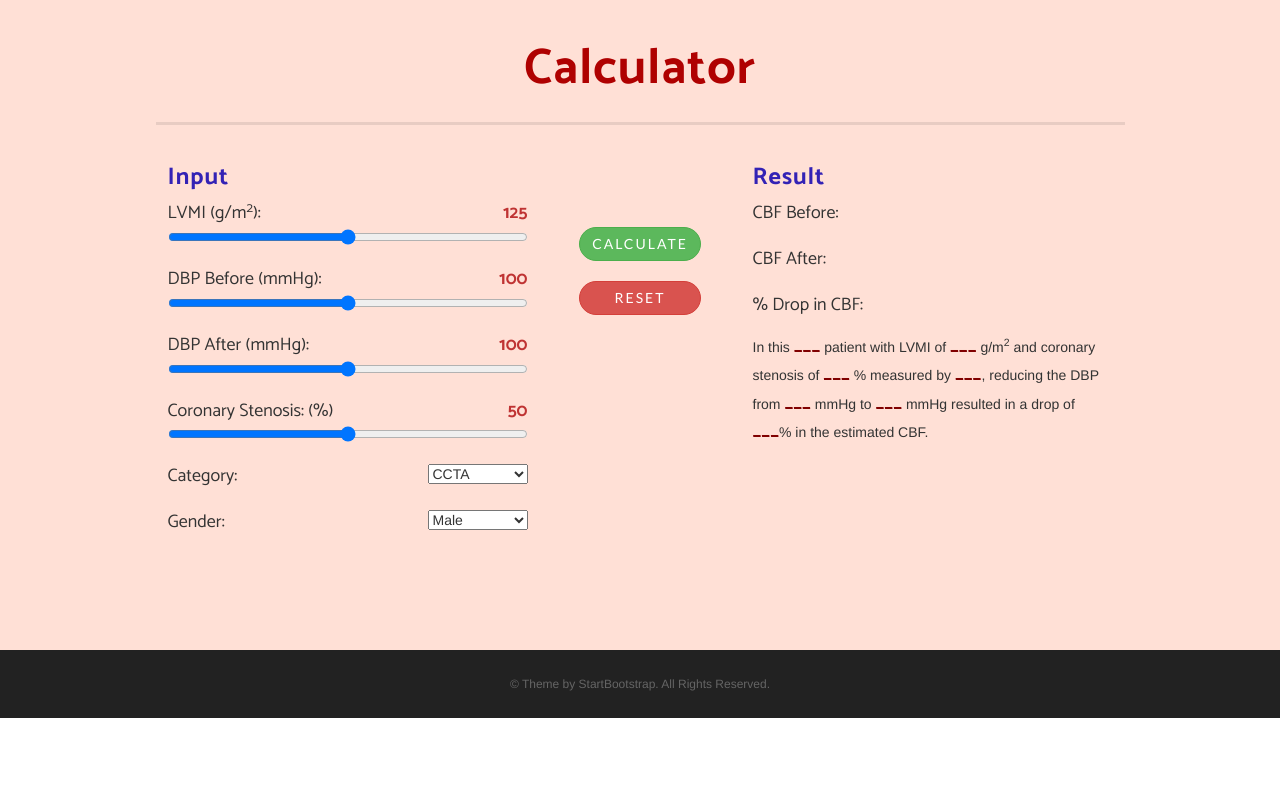
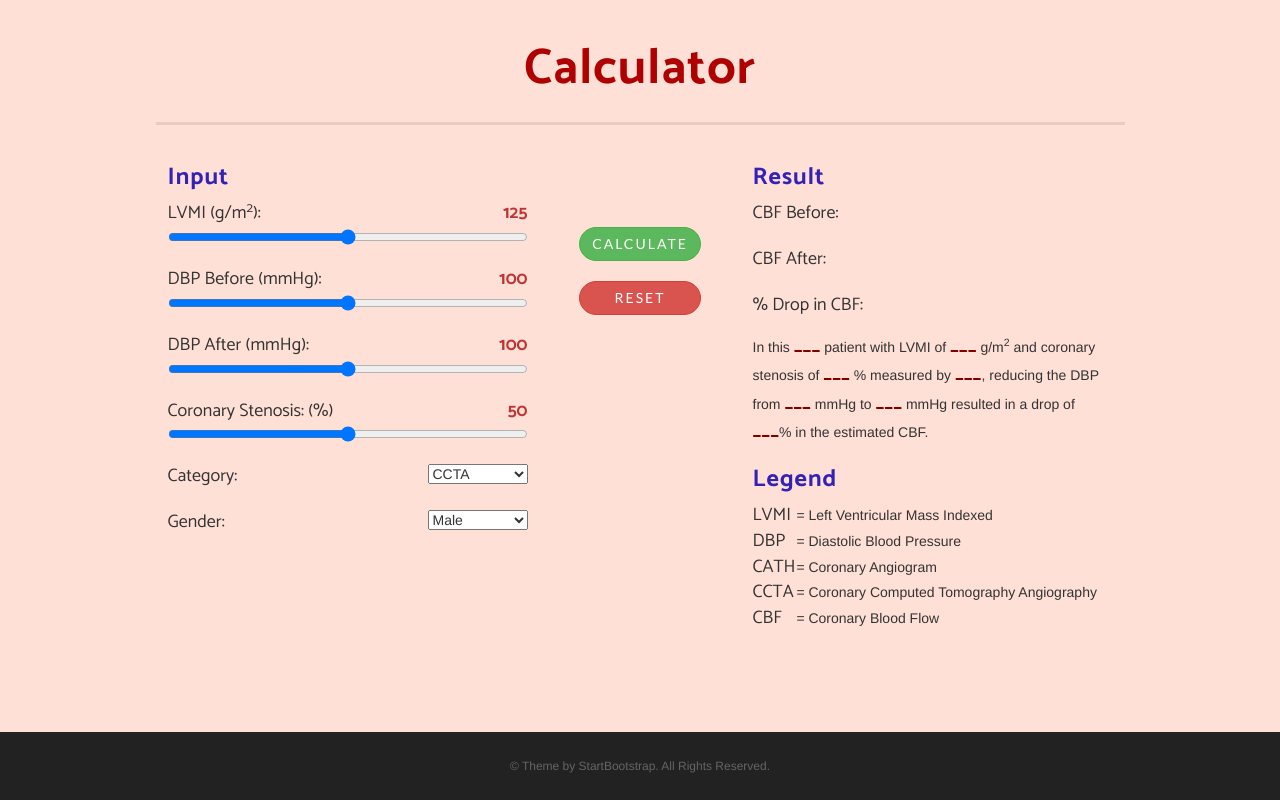
Before and after one commit to joutimothy/joutimothy.github.io, a plain HTML site: page index.html in a window 1280 px wide. Shown: the part 878-1678 px from the top of the page. Before the commit the page ends 1596 px from the top, so only its background shows below. Drawn offline with nearby package versions, Linux system fonts and the light colour scheme; a web font is replaced by a local one.

Commit message:
added legend

```diff
--- a/css/new-age.css
+++ b/css/new-age.css
@@ -1,4 +1,4 @@
-f/*!
+/*!
  * Start Bootstrap - New Age v3.3.7 (http://startbootstrap.com/template-overviews/new-age)
  * Copyright 2013-2016 Start Bootstrap
  * Licensed under MIT (https://github.com/BlackrockDigital/startbootstrap/blob/gh-pages/LICENSE)
--- a/index.html
+++ b/index.html
@@ -67,7 +67,7 @@
         <div class="container">
             <div class="row">
                 <div class="col-sm-12 text-center header-content">
-                    <h1>Welcome to CBF Calculator</h1>
+                    <h1>Welcome to Coronary Blood Flow Calculator</h1>
                 </div>
             </div>
         </div>
@@ -155,6 +155,14 @@
                     <div>
                     In this <span class="result-text" type="text" id="d6">___</span> patient with LVMI of <span class="result-text" type="text" id="d1">___</span> g/m<sup>2</sup> and coronary stenosis of <span class="result-text" type="text" id="d4">___</span> % measured by <span class="result-text" type="text" id="d5">___</span>, reducing the DBP from <span class="result-text" type="text" id="d2">___</span> mmHg to <span class="result-text" type="text" id="d3" >___</span> mmHg resulted in a drop of <span class="result-text" type="text" id="dout4">___</span>% in the estimated CBF.
                     </div>
+                    <h3 class="t1">Legend</h3>
+                    <div>
+                        <p1 style ="width:40px">LVMI</p1> = Left Ventricular Mass Indexed<br>
+                        <p1 style ="width:40px">DBP</p1> = Diastolic Blood Pressure<br>
+                        <p1 style ="width:40px">CATH</p1> = Coronary Angiogram <br>
+                        <p1 style ="width:40px">CCTA</p1> = Coronary Computed Tomography Angiography <br>
+                        <p1 style ="width:40px">CBF</p1> = Coronary Blood Flow
+                    </div>
                 </div>
                 <div class ="col-md-1"></div>
             </div>
```
